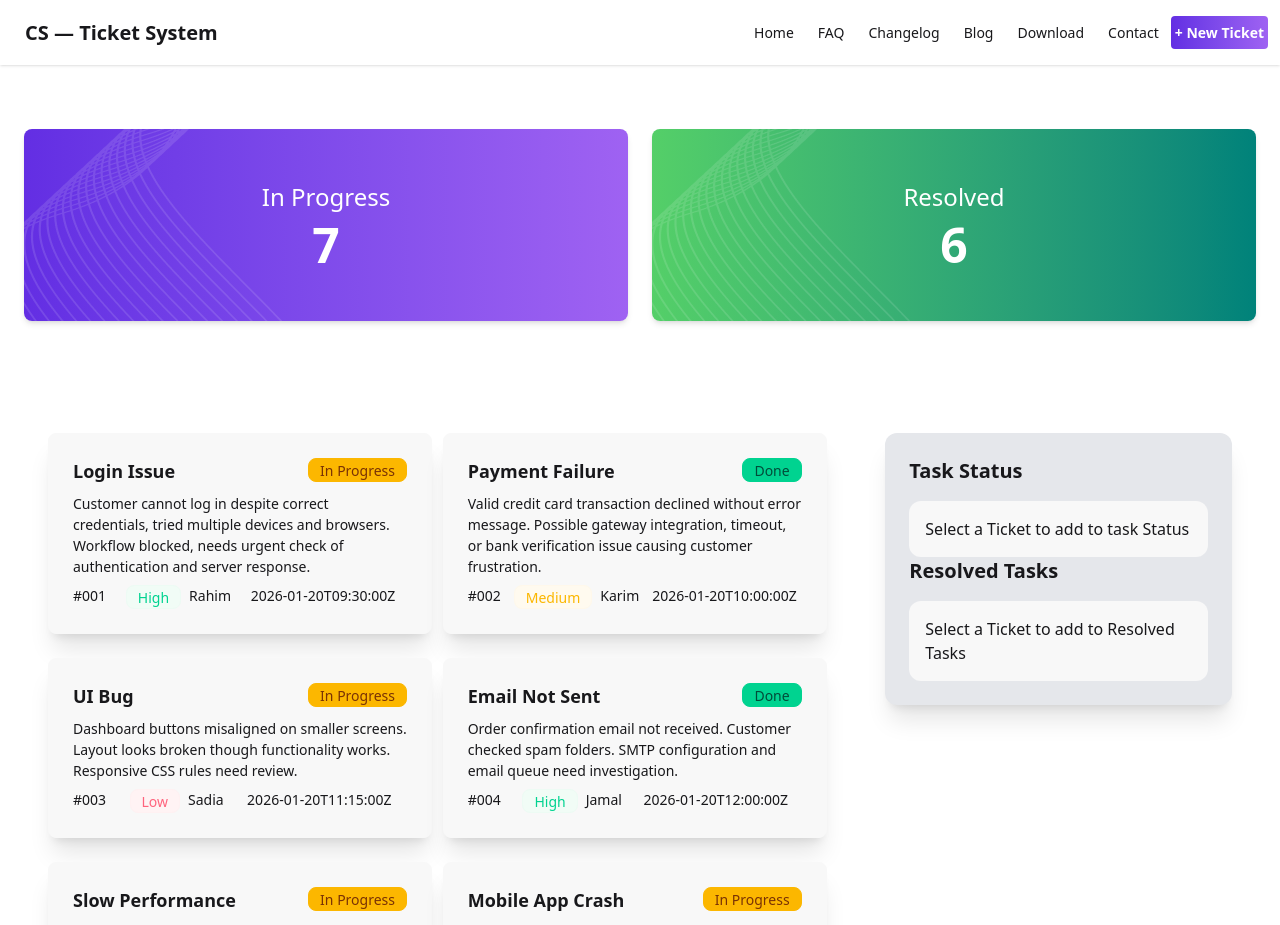
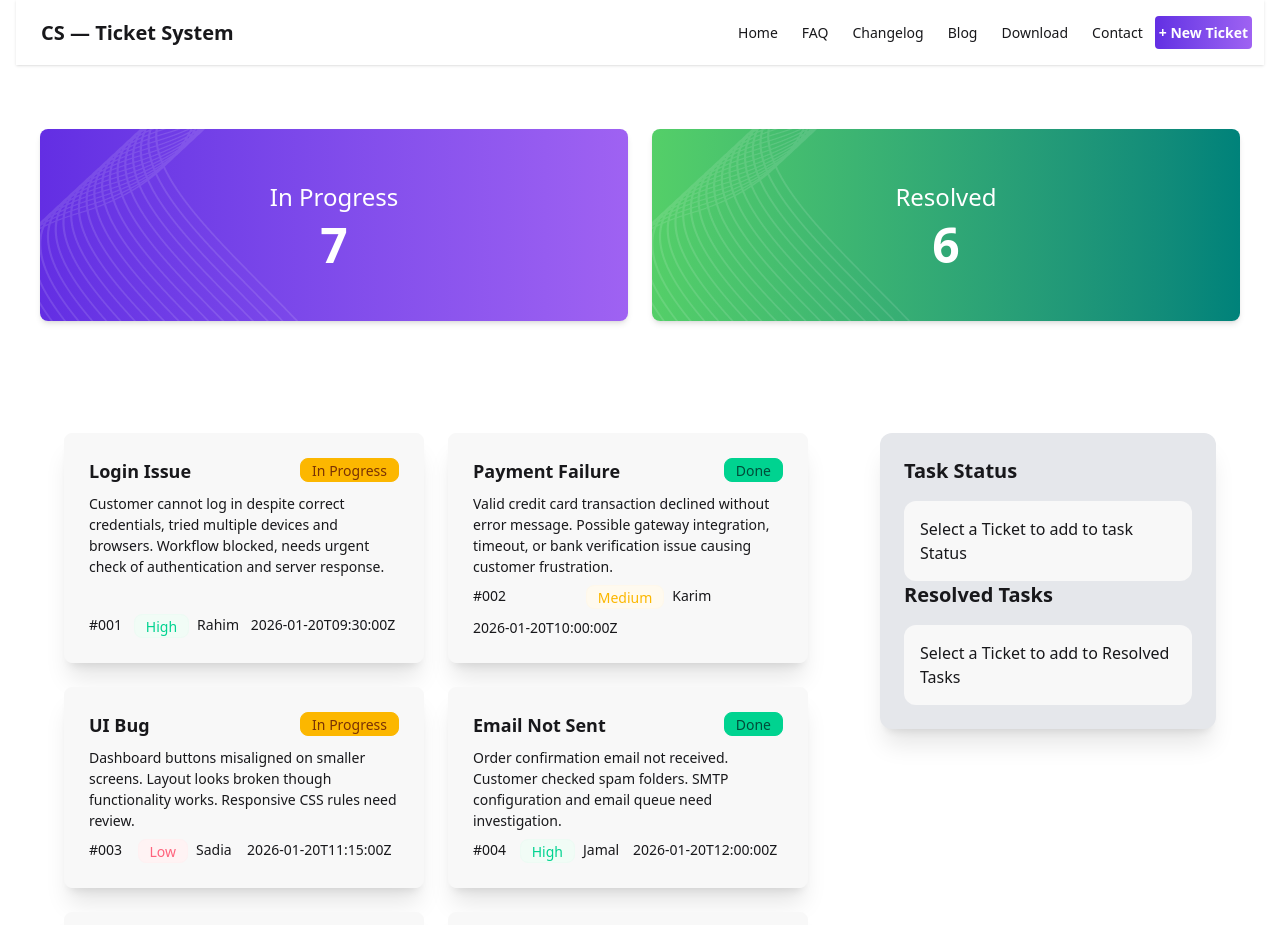
Before and after one commit to Shamim-Faqer/B12A7-Customer-Support-Zone, a React (Vite) app: page / in a window 1280 px wide. Shown: the top 925 px of the page. Built offline with nearby package versions, Linux system fonts and the light colour scheme.

Commit message:
banner-left

```diff
--- a/src/App.jsx
+++ b/src/App.jsx
@@ -5,7 +5,7 @@
 import Tickets from './components/Tickets';
 
  function App() {
-  return(<div>
+  return(<div className='max-w-7xl mx-auto px-4'>
         <Header></Header>
 
         <Tickets></Tickets>
--- a/src/components/Banner.jsx
+++ b/src/components/Banner.jsx
@@ -9,7 +9,7 @@ function Banner({ cards = [] }) {
   ).length;
 
   return (
-    <div className="flex gap-6 p-6 py-16">
+    <div className="grid grid-cols-1 md:grid-cols-2 gap-6 p-6 py-16">
 
       {/* In Progress */}
       <div className="relative w-full h-48 flex items-center justify-center text-white shadow-md rounded-lg overflow-hidden">
--- a/src/components/Header.jsx
+++ b/src/components/Header.jsx
@@ -3,7 +3,7 @@ import React from 'react'
 function Header() {
   return (
     <div>
-      <div className="navbar bg-base-100 shadow-sm flex flex-col md:flex-row">
+      <div className="navbar bg-base-100 shadow-sm flex flex-col md:flex-row justify-between items-center">
   <div className="flex-1">
     <a className="btn btn-ghost text-xl">CS — Ticket System</a>
   </div>
--- a/src/components/TaskGrid.jsx
+++ b/src/components/TaskGrid.jsx
@@ -1,14 +1,25 @@
 import React from 'react'
 
-const TaskGrid = ({cards}) => {
+function TaskGrid ({tasks, onComplete})  {
   return (
-    <div className='bg-gray-200 rounded-xl shadow-xl p-6 m-6'>
+    <div className='bg-gray-200 rounded-xl shadow-xl sticky top-6 p-6 m-6'>
       <div className='space-y-4'>
         <h2 className='text-xl font-bold mb-4'>Task Status</h2>
-        <p className='p-4 bg-base-200 rounded-xl'>Select a Ticket to add to task Status</p>
-      </div>
+        {tasks.length === 0 && (
+          <p className='p-4 bg-base-200 rounded-xl'>Select a Ticket to add to task Status</p>
+        )}
+     </div>
 
       <div className='space-y-4'>
+        {tasks.map(task => (
+          <div key={task.id} className='p-4 bg-base-200 rounded-lg shadow'>
+            <h3 className='font-semibold mb-2'>{task.title}</h3>
+            <button onClick={() => onComplete(task.id)} className='btn btn-success btn-sm'>
+            Completed
+            </button>
+
+          </div>
+        ))}
         <h2 className='text-xl font-bold mb-4'>Resolved Tasks</h2>
         <p className='p-4 bg-base-200 rounded-xl'>Select a Ticket to add to Resolved Tasks</p>
       </div>
--- a/src/components/TicketGrid.jsx
+++ b/src/components/TicketGrid.jsx
@@ -1,6 +1,6 @@
 
 
-const TicketGrid = ({cards}) => {
+const TicketGrid = ({cards, onSelect}) => {
 
   const statusBadge = (status) => {
     if (status === "Done") return "badge-success";
@@ -21,7 +21,7 @@ const TicketGrid = ({cards}) => {
 
   return (<div className='grid grid-cols-1 md:grid-cols-2 gap-6 p-6'>
     {
-          cards.map((card)=> (<div key={card.id} className='card card-border shadow-xl bg-base-200 w-96'>
+          cards.map((card)=> (<div key={card.id} onClick={()=>onSelect(card)} className='card w-full card-border shadow-xl bg-base-200'>
           <div className='card-body'>
 
            <div className='flex justify-between'>
--- a/src/components/Tickets.jsx
+++ b/src/components/Tickets.jsx
@@ -6,6 +6,7 @@ import Banner from './Banner';
 function Tickets() {
 
     const [cards, setCards] = useState([]);
+    const [tasks, setTasks] = useState([]);
 
     useEffect(() => {
         fetch(import.meta.env.BASE_URL + "tickets.json")
@@ -13,16 +14,34 @@ function Tickets() {
          .then(data => setCards(data));
     },[]);
 
+    const handleSelect = (ticket) => {
+      setTasks(prev => {
+        const exits = prev.find(t => t.id === ticket.id);
+        if (exits) return prev;
+        return [...prev, ticket];
+      });
+    };
+
+      const handleComplete = (id) => {
+        setCards(prev => prev.map(card => card.id === id ? {...card, status: "Done"} : card));
+        setTasks(prev => prev.filter(task => task.id !== id));
+
+        alert("Task Completed");
+      };
+
+
+
     return (
       <div>
           <Banner cards={cards} />
 
-        <div className='grid grid-cols-1 md:grid-cols-3 gap-6 p-6'>
-        <div className='col-span-1 md:col-span-2'>
-              <TicketGrid cards={cards} />
+        <div className='grid grid-cols-1 lg:grid-cols-3 gap-6 p-6'>
+
+        <div className='lg:col-span-2'>
+              <TicketGrid cards={cards} onSelect={handleSelect} />
         </div>
-        <div className='md:col-span-1'>
-              <TaskGrid cards={cards} />
+        <div className='lg:col-span-1'>
+              <TaskGrid tasks={tasks} onComplete = {handleComplete} />
         </div>
 
 
```
